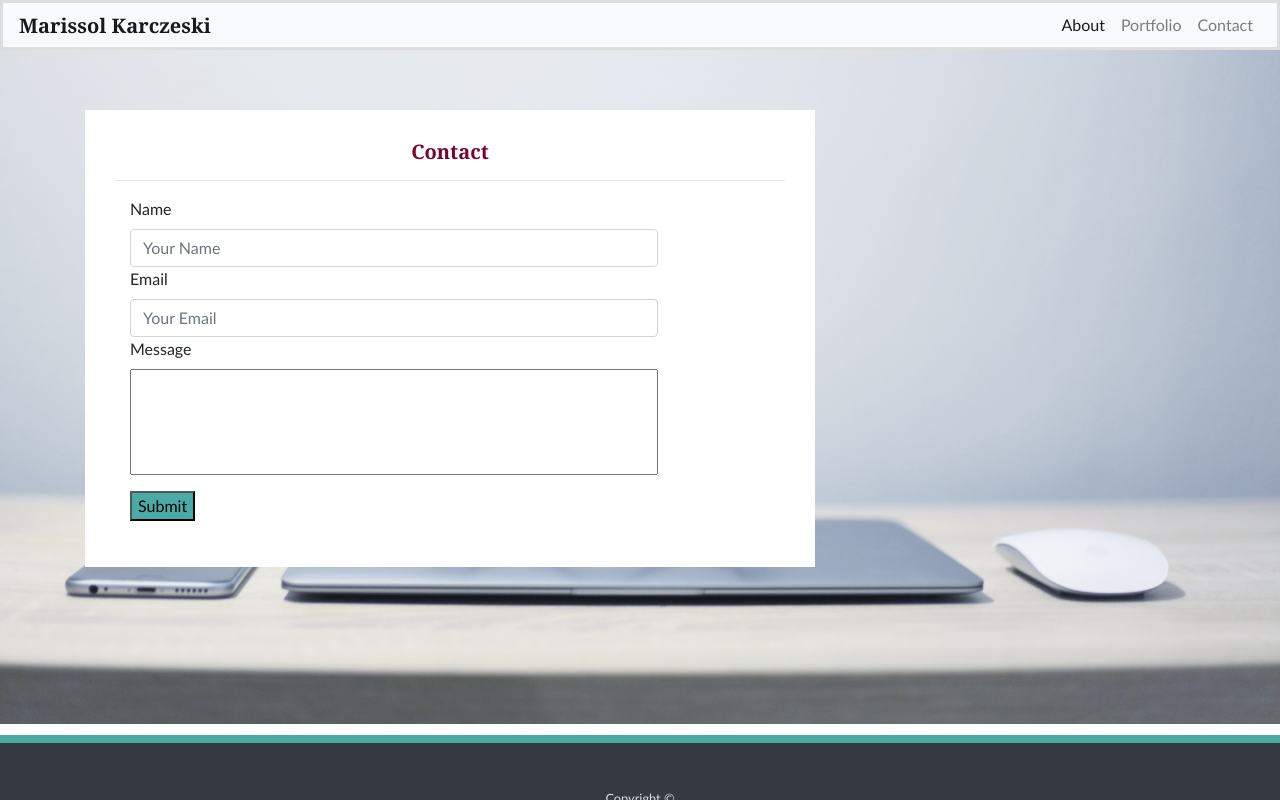
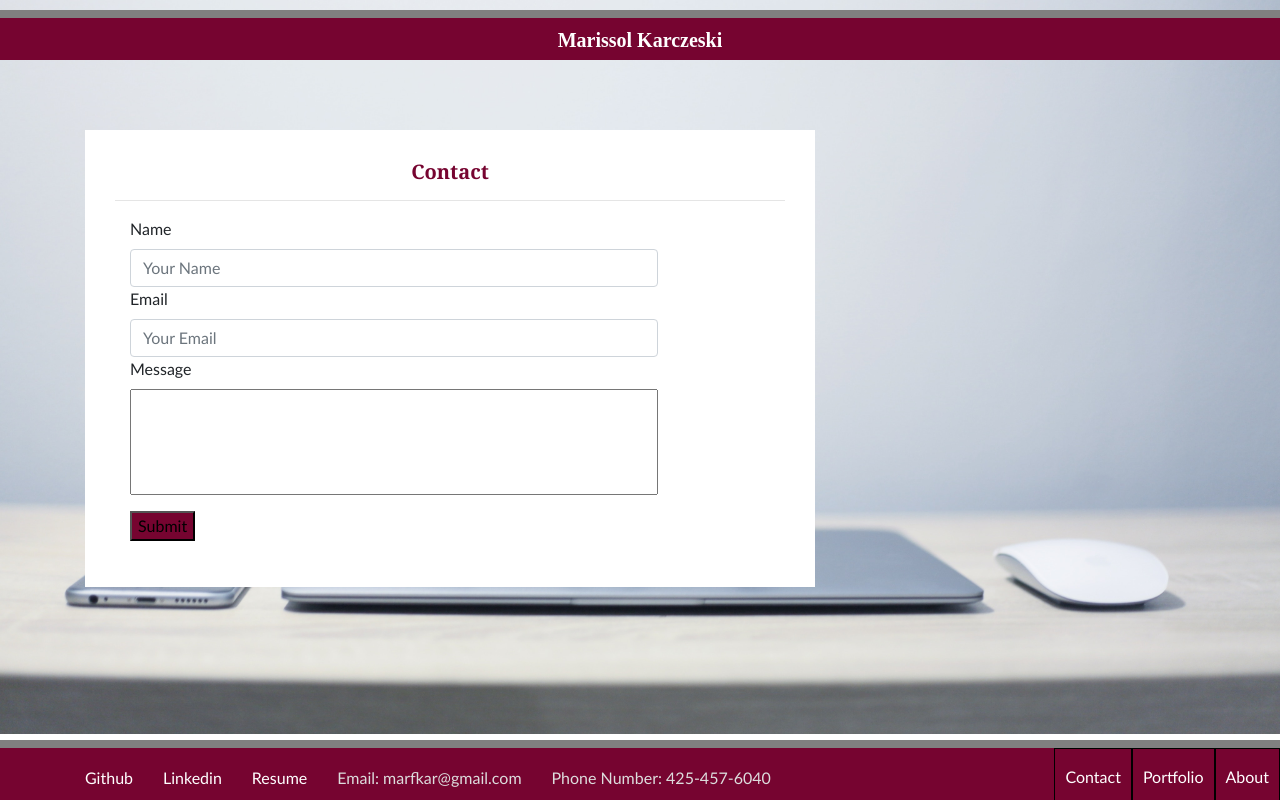
Before and after one commit to solka2019/Professional-Materials, a plain HTML site: page contact.html in a window 1280 px wide. Drawn offline with nearby package versions, Linux system fonts and the light colour scheme; files that its build step writes are made by us from their sources; files whose address does not match are found by name.

Commit message:
update header and footer

```diff
--- a/contact.html
+++ b/contact.html
@@ -1,21 +1,41 @@
 <!DOCTYPE html>
 <html lang="en">
 
-<head>
     <meta charset="UTF-8">
     <meta name="viewport" content="width=device-width, initial-scale=1.0">
     <meta http-equiv="X-UA-Compatible" content="ie=edge">
-    <title>Document</title>
+    <title>Contact</title>
     <link rel="stylesheet" href="https://maxcdn.bootstrapcdn.com/bootstrap/4.0.0/css/bootstrap.min.css"
-        integrity="sha384-Gn5384xqQ1aoWXA+058RXPxPg6fy4IWvTNh0E263XmFcJlSAwiGgFAW/dAiS6JXm" crossorigin="anonymous">
-    <link rel="stylesheet" href="assets/css/styles.css">
-</head>
+      integrity="sha384-Gn5384xqQ1aoWXA+058RXPxPg6fy4IWvTNh0E263XmFcJlSAwiGgFAW/dAiS6JXm" crossorigin="anonymous">
+    <link rel="stylesheet" href="styles.css">
+    <!-- <link rel="stylesheet" href="https://cdnjs.cloudflare.com/ajax/libs/materialize/1.0.0/css/materialize.min.css"> -->
+    <!-- <link href="https://fonts.googleapis.com/css?family=Bangers&display=swap" rel="stylesheet"> -->
+    <!-- <script src="https://ajax.googleapis.com/ajax/libs/jquery/3.4.1/jquery.min.js"></script> -->
+    <!-- <script src="https://cdnjs.cloudflare.com/ajax/libs/materialize/1.0.0/js/materialize.min.js"></script> -->
+    <link href="https://fonts.googleapis.com/css?family=Josefin+Sans&display=swap" rel="stylesheet">
+    <!-- <script src="script.js"></script> -->
+
+  </head>
 
 <body>
-    <div class="mynav">
+    <div class="row brandName">
+        <div class="col-md-4"></div>
+        <div class="col-md-4">
+          <p>Marissol Karczeski</p>
+        </div>
+        <div class="col-md-4"></div>
+
+
+       </div>
+
+
+
+
+
+    <!-- <div class="mynav">
 
         <nav class="navbar navbar-expand-lg navbar-light bg-light">
-            <a class="navbar-brand" href="#">Marissol Karczeski</a>
+            <a class="navbar-brand" href="#">Marissol Karczeski</a> -->
             <button class="navbar-toggler" type="button" data-toggle="collapse" data-target="#navbarNav"
                 aria-controls="navbarNav" aria-expanded="false" aria-label="Toggle navigation">
                 <span class="navbar-toggler-icon"></span>
@@ -76,13 +96,85 @@
             </div>
         </div>
     </main>
-    <footer>
-        <footer id="sticky-footer" class="py-4 bg-dark text-white-50">
-            <div class="container text-center">
-                <small>Copyright &copy;
+
+    <footer class="page-footer font-small indigo">
+
+
+        <div class="right">
+            <!-- HOW TO CHANGE THE ORDER TO DISPLAY ON THE PAGE FIRST PORTFOLIO AND AFTER THAT CONTACT? -->
+            <ul>
+                <li class="nav-item active">
+            <a class="nav-link" href="index.html">About <span class="sr-only">(current)</span></a>
+          </li>
+
+                <li class="nav-item">
+                    <a class="nav-link" href="portfolio.html">Portfolio</a>
+                </li>
+
+
+                <li class="nav-item">
+                    <a class="nav-link" href="contact.html">Contact</a>
+                </li>
+
+            </ul>
+
+        </div>
+
+
+        <div class="container text-center text-md-left">
+
+
+            <div class="row">
+
+                <!-- <a href="https://github.com/solka2019/Responsive-Portfolio" target=”_blank”>Github</a> -->
+                <a href="https://github.com/solka2019/professional-materials" target="_blank">Github
+                    <!-- <button type="button" class="btn btn-link">Github</button> -->
+                </a>
+
+
+
+                <a href="https://linkedin.com/in/marissol-k-603962113" target="_blank">Linkedin
+                    <!-- <button type="button" class="btn btn-link">Linkedin</button> -->
+                </a>
+
+                <a href="https://github.com/solka2019/professional-materials/blob/master/resume.pdf"
+                    target="_blank">Resume
+                    <!-- <button type="button" class="btn btn-link">Linkedin</button> -->
+                </a>
+
+
+
+
+                <div class="my-info">
+                    <p>Email: marfkar@gmail.com</p>
+
+
+
+
+                </div>
+                <div>
+                    <p class="phone">
+                        Phone Number: 425-457-6040</p>
+                </div>
             </div>
-        </footer>
+            >
+
+        </div>
+
+
+
+
+
     </footer>
+
+
+
+
+
+
+
+
+
     <!-- jQuery CDN -->
     <script type="text/javascript" src="https://cdnjs.cloudflare.com/ajax/libs/jquery/3.2.1/jquery.min.js"></script>
     <!-- Bootstrap CDN -->
--- a/styles.css
+++ b/styles.css
@@ -13,6 +13,7 @@ body {
 .row a {
     /* padding-right: 30px; */
     margin-right: 30px;
+    color: white;
 }
 .block {
     background-color: #ffffff;
@@ -28,9 +29,9 @@ body {
     height:50px;
     margin-top: 10px;
     text-align: center;
-   line-height: 8px;
+   line-height: 1px;
    font-family: serif;
-
+   border-top: 8px solid gray;
 }
 .block-header {
     color:rgb(118, 4, 48);
@@ -62,23 +63,23 @@ body {
 .navbar {
     border: solid 3px #dddddd;
     height: 50px;
-    margin: 0 0 30px 0;
+    margin:  0 30px 0;
 
 }
 
 footer {
     width: 100%;
-    height: 65px;
+    height: 60px;
     left: 0;
     bottom: 0;
     padding-bottom: 0px;
-    border-top: 8px solid #4aaaa5;
-    text-align: center;
+    border-top: 8px solid gray;
+        text-align: center;
     line-height: 60px;
     margin-top: 30px;
     color: #dddddd;
     position: fixed;
-    background: #666666;
+    background-color:rgb(118, 4, 48);
 }
 
 .portfolio-footer {
@@ -96,7 +97,7 @@ footer {
     background: #666666;
 }
 
-.caption {
+/* .caption {
     background-color: #4aaaa5;
     color: white;
     font-family: Georgia, 'Times New Roman', Times, serif;
@@ -107,7 +108,7 @@ footer {
     width: 92%;
 
 
-}
+} */
 
 #form-msg {
     line-height: 100px;
@@ -115,7 +116,7 @@ footer {
 }
 
 .submit-btn {
-    background-color: #4aaaa5;
+    background-color:  rgb(118, 4, 48);
 }
 
 /* Photo by Brandi Redd on Unsplash
@@ -132,3 +133,45 @@ Photo by Hello I'm Nik 🇬🇧 on Unsplash - seta
     /* width: 250px; */
     /* margin-top: 20px; */
 }
+ul {
+    margin-right: 360px;
+    padding: 0;
+    float: right;
+}
+
+.phone {
+    margin-left: 30px;
+}
+
+.right {
+    padding:0;
+    margin:0;
+    width:400px;
+    float:right;
+
+}
+
+.right ul {
+    padding:0;
+    margin:0;
+    list-style:none;
+    border:0;
+    float:right;
+  }
+  .right ul li {
+    float: right;
+    margin:0;
+    padding:0;
+    border:0;
+  }
+  .right ul li a {
+    float:right;
+    margin:0;
+    padding:13px 10px;
+    text-decoration:none;
+    border:1px
+    solid #000;
+    line-height: 30px;
+    color: white;
+    position: flex;
+  }
```
Also changed, not shown: index.html (+44 -34 lines), portfolio.html (+104 -15 lines).
